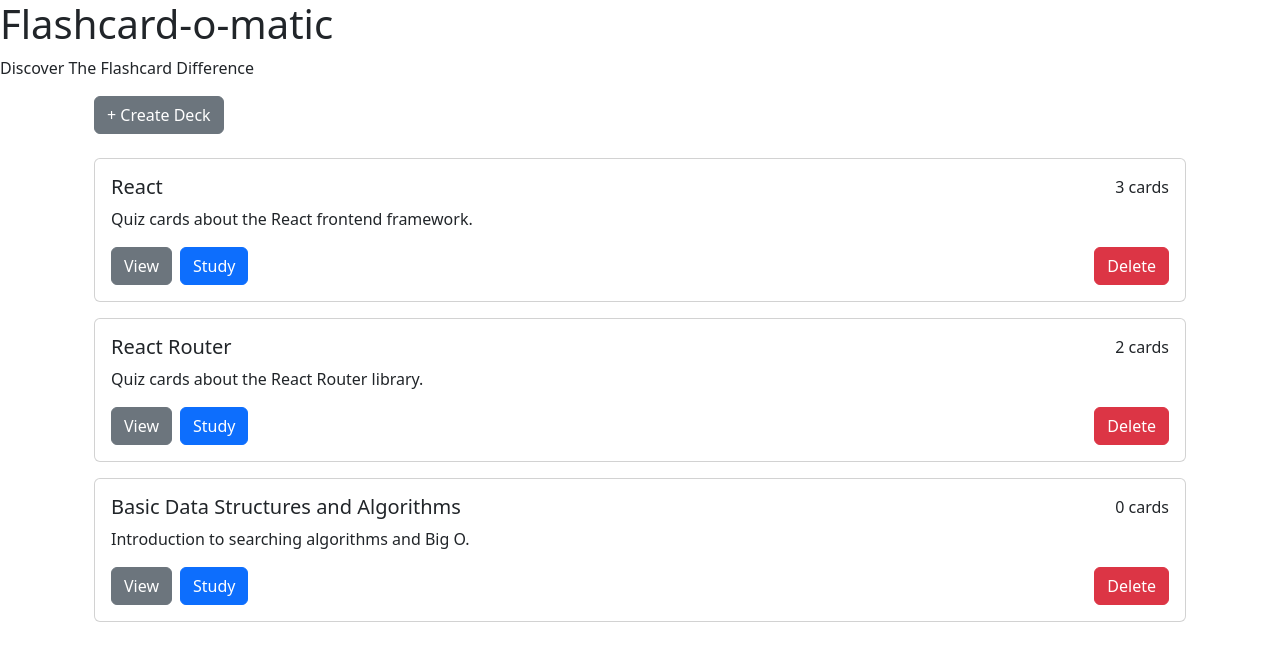
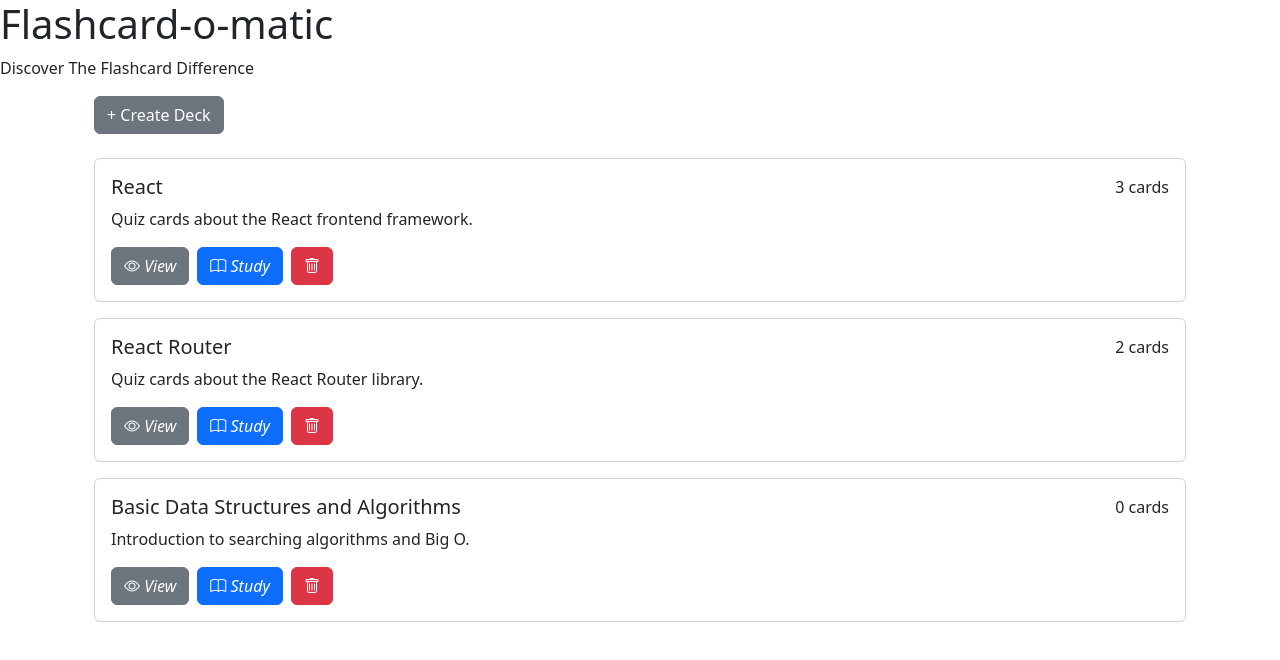
Before and after one commit to jkfaris94/Flashcard-O-Matic, a React (Create React App) app: page / in a window 1280 px wide. Shown: the top 660 px of the page. Built offline with nearby package versions, Linux system fonts and the light colour scheme.

Commit message:
installed bootstrap icons and added icons to buttons

```diff
--- a/src/decks/Decks.js
+++ b/src/decks/Decks.js
@@ -58,10 +58,14 @@
               </div>
 
               <div className="d-flex gap-2 mt-3">
-                <Link to={`/decks/${deck.id}`} className="btn btn-secondary">View</Link>
-                <Link to={`/decks/${deck.id}/study`} className="btn btn-primary">Study</Link>
-                <button className="btn btn-danger ms-auto" onClick={() => handleDeleteDeck(deck.id)}>
-                  Delete
+                <Link to={`/decks/${deck.id}`} className="btn btn-secondary">
+                <i class="bi bi-eye"> View</i>
+                </Link>
+                <Link to={`/decks/${deck.id}/study`} className="btn btn-primary">
+                <i class="bi bi-book"> Study</i>
+                </Link>
+                <button className="btn btn-danger " onClick={() => handleDeleteDeck(deck.id)}>
+                <i class="bi bi-trash" />
                 </button>
               </div>
             </div>
```
Also changed, not shown: 1 other file (tests, documents, lock files or other folders).
